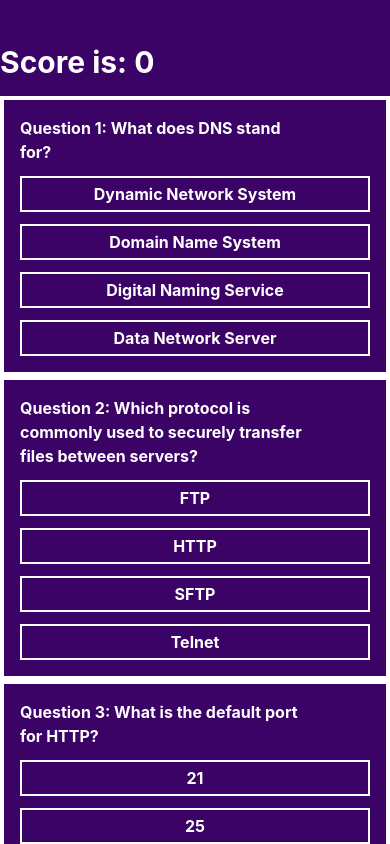
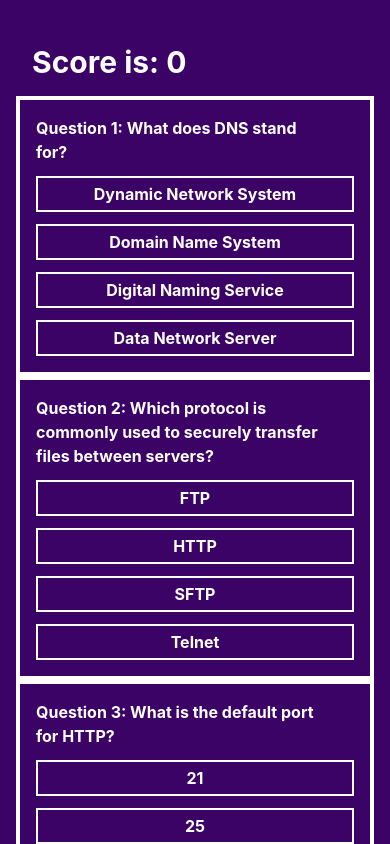
Before and after one commit to vik-kalsi/react-networking-quiz, a React (Vite) app: page / in a window 390 px wide. Shown: the top 844 px of the page. Built offline with nearby package versions, Linux system fonts and the light colour scheme.

Commit message:
Improving width view for question for mobile screen

```diff
--- a/src/App.tsx
+++ b/src/App.tsx
@@ -218,8 +218,8 @@ function App() {
 
   return (
     <>
-      <div className="grid justify-center my-7">
-        <p className='font-bold text-3xl my-4'>Score is: {score}</p>
+      <div className="grid justify-center my-7 mx-4">
+        <p className='font-bold text-3xl my-4 mx-4'>Score is: {score}</p>
 
         <Question1 correctAnswer={Q1Correct} wrongAnswer={Q1Wrong}/>
         <Question2 correctAnswer={Q2Correct} wrongAnswer={Q2Wrong}/>
```
